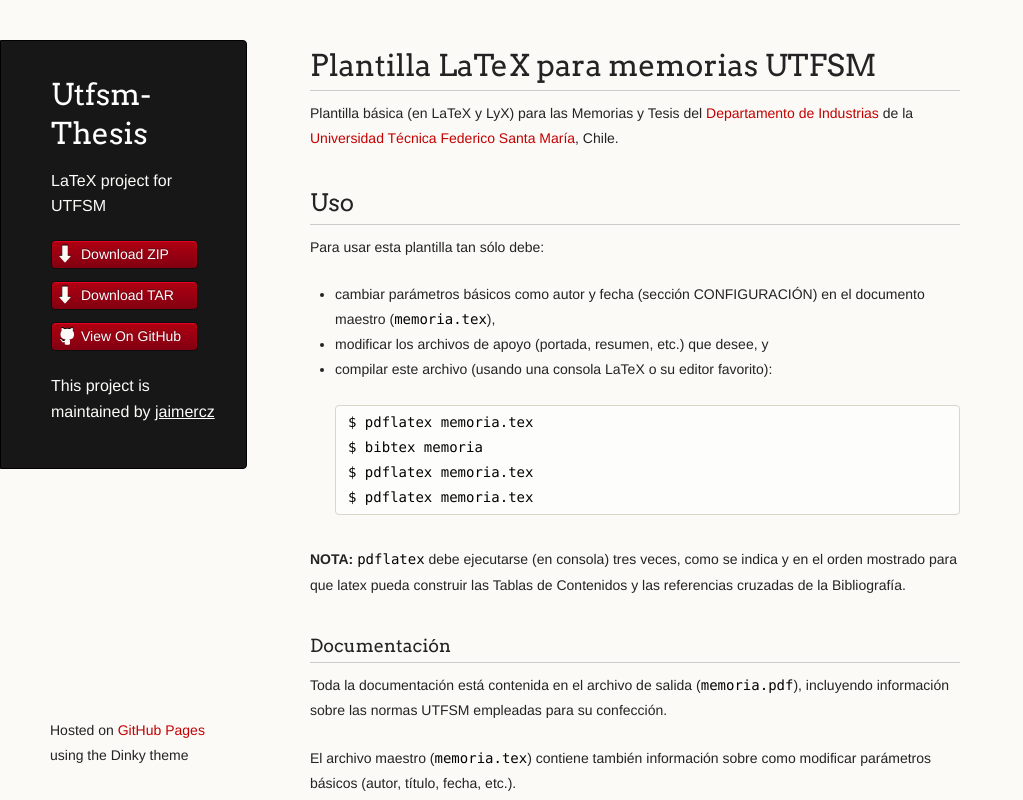
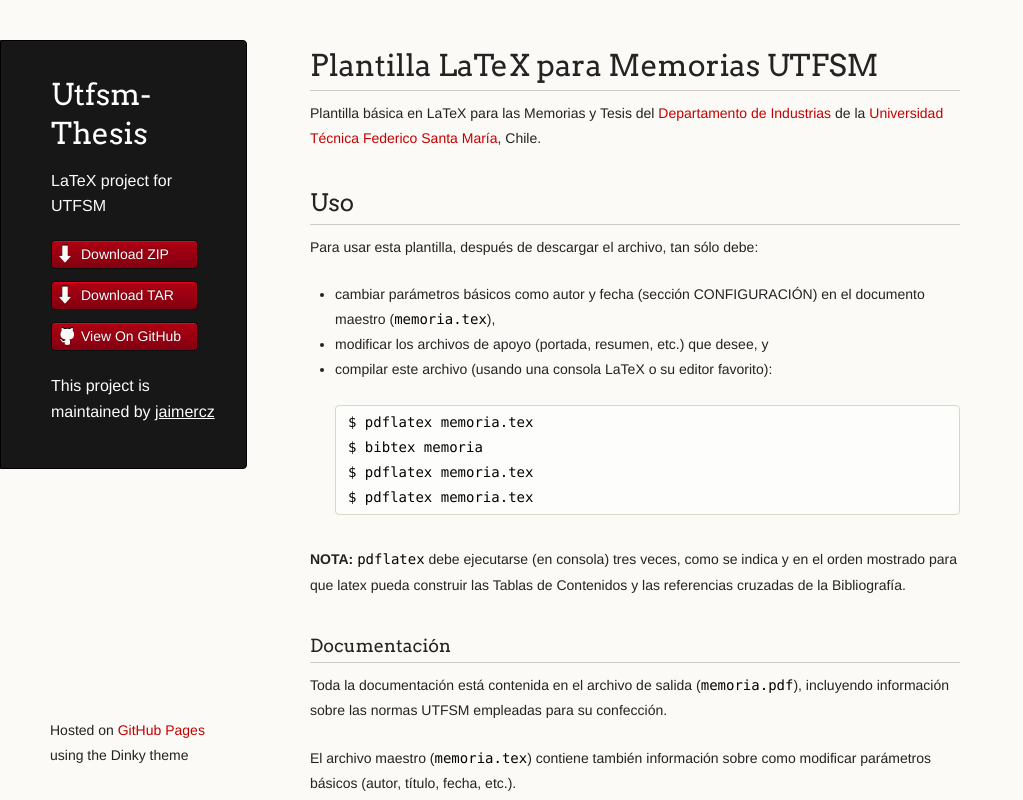
Before and after one commit to jaimercz/utfsm-thesis, a plain HTML site: page index.html in a window 1280 px wide. Shown: the top 800 px of the page, without its empty margins (0-1023 px from the left). Drawn offline with Linux system fonts and the light colour scheme.

Commit message:
Update index.html
Typos.

```diff
--- a/index.html
+++ b/index.html
@@ -42,14 +42,14 @@
       </header>
       <section>
         <h1>
-<a id="plantilla-latex-para-memorias-utfsm" class="anchor" href="#plantilla-latex-para-memorias-utfsm" aria-hidden="true"><span aria-hidden="true" class="octicon octicon-link"></span></a>Plantilla LaTeX para memorias UTFSM</h1>
+<a id="plantilla-latex-para-memorias-utfsm" class="anchor" href="#plantilla-latex-para-memorias-utfsm" aria-hidden="true"><span aria-hidden="true" class="octicon octicon-link"></span></a>Plantilla LaTeX para Memorias UTFSM</h1>
 
-<p>Plantilla básica (en LaTeX y LyX) para las Memorias y Tesis del <a href="http://www.industrias.usm.cl">Departamento de Industrias</a> de la <a href="http://www.usm.cl">Universidad Técnica Federico Santa María</a>, Chile.</p>
+<p>Plantilla básica en LaTeX para las Memorias y Tesis del <a href="http://www.industrias.usm.cl">Departamento de Industrias</a> de la <a href="http://www.usm.cl">Universidad Técnica Federico Santa María</a>, Chile.</p>
 
 <h2>
 <a id="uso" class="anchor" href="#uso" aria-hidden="true"><span aria-hidden="true" class="octicon octicon-link"></span></a>Uso</h2>
 
-<p>Para usar esta plantilla tan sólo debe:</p>
+<p>Para usar esta plantilla, después de descargar el archivo, tan sólo debe:</p>
 
 <ul>
 <li>cambiar parámetros básicos como autor y fecha (sección CONFIGURACIÓN) en el documento maestro (<code>memoria.tex</code>),</li>
```
